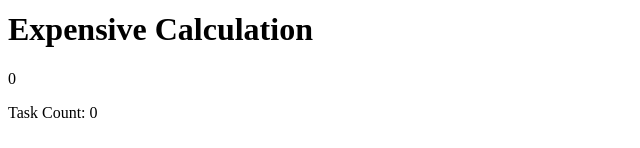
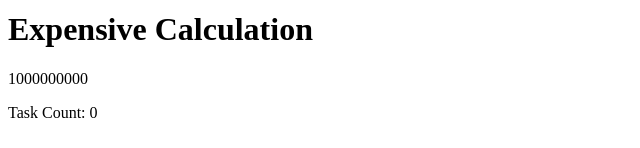
Before and after one commit to acciojob/react-memo-imsunokdir, a React app: page / in a window 1280 px wide. Shown: the part 233-381 px from the top of the page, without its empty margins (0-640 px from the left). Built offline with nearby package versions, Linux system fonts and the light colour scheme.

Commit message:
test push

```diff
--- a/src/components/App.js
+++ b/src/components/App.js
@@ -30,7 +30,7 @@ const App = () => {
 
   const veryBigNum = useMemo(() => {
     for (let i = 0; i < 1000000000; i++) {}
-    return counter * 2;
+    return 1000000000;
   }, [counter]);
 
   return (
```
